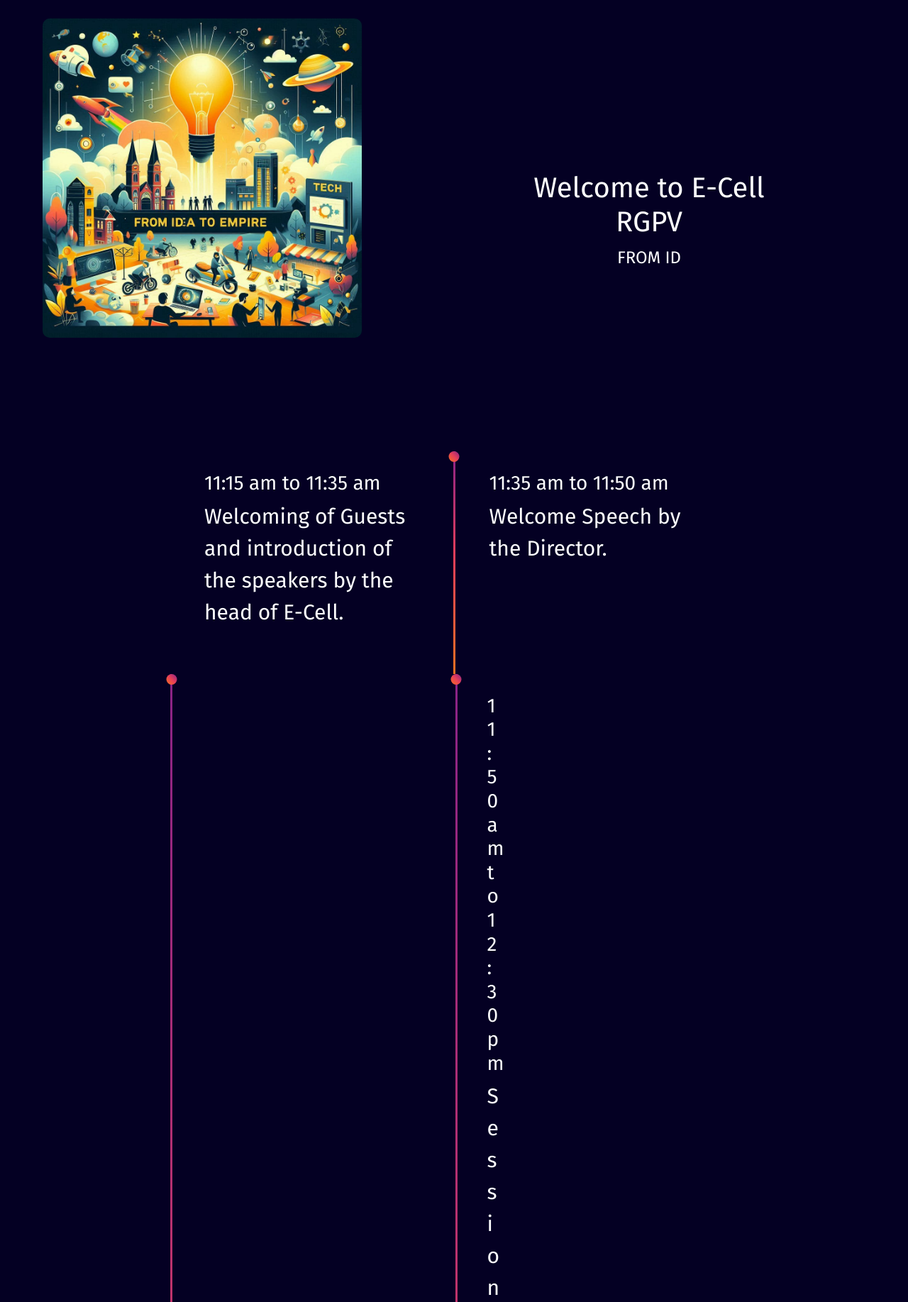
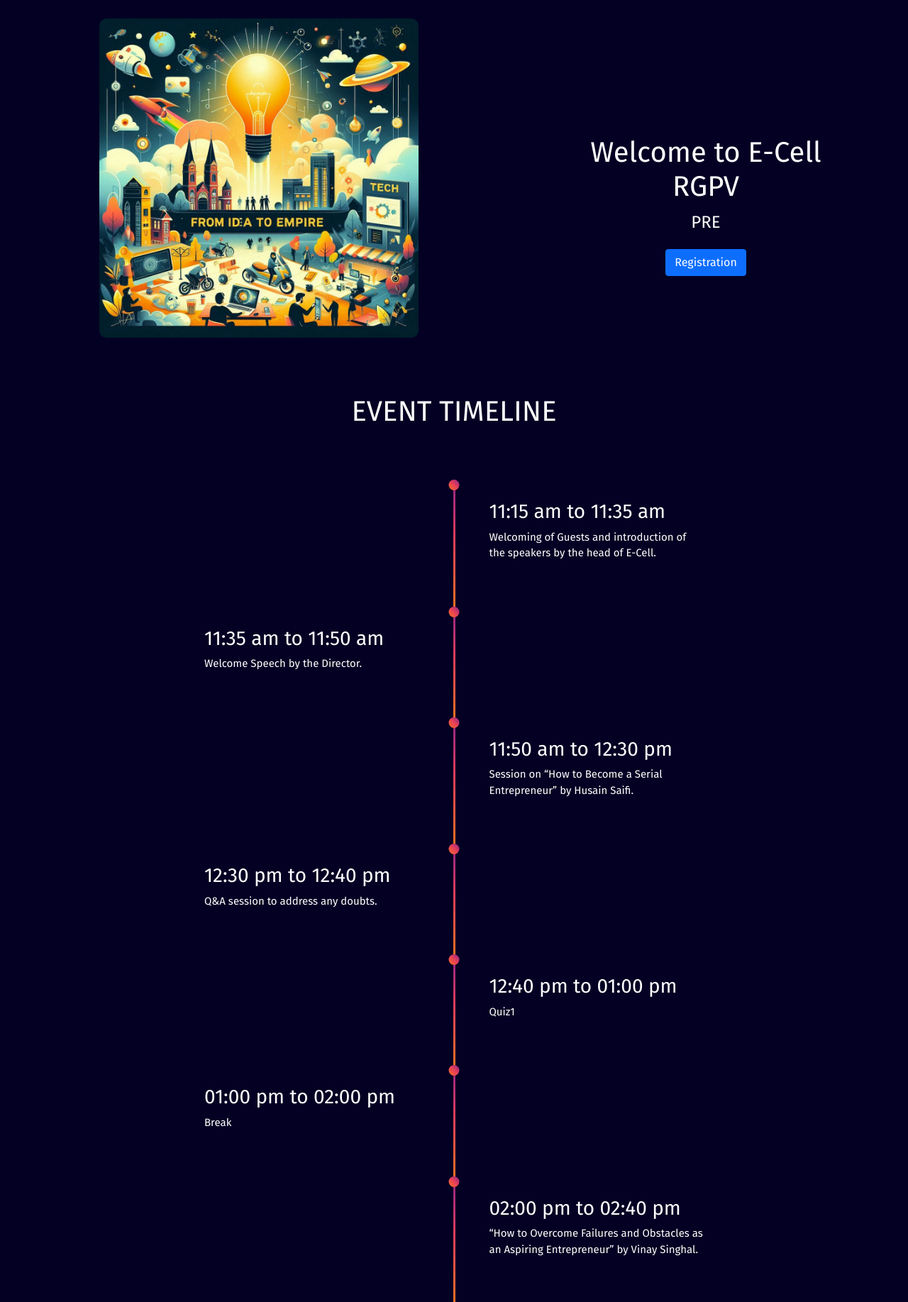
Before and after one commit to krishnapatidar458/full-stack_java, a PHP site: page / in a window 1280 px wide. Shown: the part 154-1989 px from the top of the page at 71% size. Run offline with PHP 8.4, Linux system fonts and the light colour scheme.

Commit message:
comlete timeline

```diff
--- a/Event/index.html
+++ b/Event/index.html
@@ -47,24 +47,26 @@
         <div>
             <img src="img\Designer.png" class="col-md-6">
         </div>
-        <div class="col-md-6">
-            <div class="changing-text">
+        <div class="col-md-6 text changing-text">
             <h1>Welcome to E-Cell RGPV</h1>
-                <div>
             <div id="changingText">PRESENTS</div>
-                </div>
-            </div>
+            <div><a class="btn btn-primary mt-3 pt-1.5" href="#form">Registration</a></div>
         </div>
 
     </section>
     <section class="design-section" id="Event">
+        <div class="changing-text">
+            <h1>EVENT TIMELINE</h1>
+        </div>
         <div class="timeline">
+                <div class="timeline-empty">
+                </div>
+                <div class="timeline-middle">
+                    <div class="timeline-circle"></div>
+                </div>
                 <div class="timeline-component timeline-content">
                     <h3>11:15 am to 11:35 am</h3>
                     <p>Welcoming of Guests and introduction of the speakers by the head of E-Cell.</p>
-            </div>
-            <div class="timeline-middle">
-                <div class="timeline-circle"></div>
                 </div>
                 <div class="timeline-component timeline-content">
                     <h3>11:35 am to 11:50 am</h3>
@@ -73,16 +75,29 @@
                 <div class="timeline-middle">
                     <div class="timeline-circle"></div>
                 </div>
-            <div class="timeline-component timeline-content">
+                <div class="timeline-empty">
+                </div>
+
+                <div class="timeline-empty">
+                </div>
+
+                <div class="timeline-middle">
+                    <div class="timeline-circle"></div>
+                </div>
+                <div class=" timeline-component timeline-content">
                     <h3>11:50 am to 12:30 pm</h3>
                     <p>Session on “How to Become a Serial Entrepreneur” by Husain Saifi.</p>
+                </div>
+                <div class=" timeline-component timeline-content">
+                    <h3>12:30 pm to 12:40 pm</h3>
+                    <p>Q&A session to address any doubts.</p>
                 </div>
                 <div class="timeline-middle">
                     <div class="timeline-circle"></div>
                 </div>
-            <div class="timeline-component timeline-content">
-                <h3>12:30 pm to 12:40 pm</h3>
-                <p>Q&A session to address any doubts.</p>
+                <div class="timeline-empty">
+                </div>
+                <div class="timeline-empty">
                 </div>
                 <div class="timeline-middle">
                     <div class="timeline-circle"></div>
@@ -91,12 +106,16 @@
                     <h3>12:40 pm to 01:00 pm</h3>
                     <p>Quiz1</p>
                 </div>
+                <div class="timeline-component timeline-content">
+                    <h3>01:00 pm to 02:00 pm</h3>
+                    <p>Break</p>
+                </div>
                 <div class="timeline-middle">
                     <div class="timeline-circle"></div>
                 </div>
-            <div class="timeline-component timeline-content">
-                <h3>01:00 pm to 02:00 pm</h3>
-                <p>Break</p>
+                <div class="timeline-empty">
+                </div>
+                <div class="timeline-empty">
                 </div>
                 <div class="timeline-middle">
                     <div class="timeline-circle"></div>
@@ -105,12 +124,16 @@
                     <h3>02:00 pm to 02:40 pm</h3>
                     <p>“How to Overcome Failures and Obstacles as an Aspiring Entrepreneur” by Vinay Singhal.</p>
                 </div>
+                <div class="timeline-component timeline-content">
+                    <h3>02:40 pm to 02:50 pm</h3>
+                    <p>Q&A session to address any doubts.</p>
+                </div>
                 <div class="timeline-middle">
                     <div class="timeline-circle"></div>
                 </div>
-            <div class="timeline-component timeline-content">
-                <h3>02:40 pm to 02:50 pm</h3>
-                <p>Q&A session to address any doubts.</p>
+                <div class="timeline-empty">
+                </div>
+                <div class="timeline-empty">
                 </div>
                 <div class="timeline-middle">
                     <div class="timeline-circle"></div>
@@ -119,15 +142,20 @@
                     <h3>02:50 pm to 03:10 pm</h3>
                     <p>Final quiz.</p>
                 </div>
-            <div class="timeline-middle">
-                <div class="timeline-circle"></div>
-            </div>
                 <div class="timeline-component timeline-content">
                     <h3>03:10 pm to 03:45 pm</h3>
                     <p>Closing ceremony and thank you note.</p>
                 </div>
+                <div class="timeline-middle">
+                    <div class="timeline-circle"></div>
+                </div>
+                <div class="timeline-empty">
+                </div>
+            </div>
         </div>
     </section>
+
+
 
 
 
--- a/Event/script.js
+++ b/Event/script.js
@@ -32,5 +32,5 @@ function changeText(elementId, textArray, delay) {
 }
 
 window.onload = function() {
-    changeText('changingText', ['FROM IDEA TO EMPIRE', 'PRESENTS'], 180);
+    changeText('changingText', ['FROM IDEA TO EMPIRE','JUNE 7, 2024', 'PRESENTS'], 180);
 };
--- a/Event/style.css
+++ b/Event/style.css
@@ -303,32 +303,16 @@ p {
     }
 }
 
-.banner {
-    position:relative;
-    width: 100%;
-    max-height: 380px;
-    overflow: hidden;
-    display: flex;
-    justify-content: center;
-    align-items: center;
-}
-
-.banner img {
-    width: 100%;
-    height: auto;
-    display: block;
-    object-fit: cover;
-}
-
 .changing-text {
     color: white;
     font-family: "Fira Sans", sans-serif;
     font-size: 24px;
     text-align: center;
-    margin-top: 100px;
+    /* margin-top: 100px; */
     margin-bottom: 40px;
     height: 80px;
 }
+
 
 @import url('https://fonts.googleapis.com/css2?family=Jost:wght@200;300;400&display=swap');
 .design-section {
@@ -337,7 +321,8 @@ p {
   align-items: center;
   justify-content: center;
   min-height: 100vh;
-  padding-top: 20vh;
+  padding-top: 10vh;
+  margin-bottom: 40px;
 }
 
 .design {
@@ -365,6 +350,9 @@ p {
   margin: 1rem;
   margin-bottom: 20px;
   border-radius: 6px;
+}
+.timeline-content p{
+    font-size: 15px;
 }
 
 .timeline-component {
@@ -403,6 +391,7 @@ p {
     display: flex;
     margin-left:60px;
     align-items: center;
+    justify-content: center;
 }
 
 .image img {
@@ -414,15 +403,17 @@ p {
 
 /* Changing Text Section */
 
-.changing-text {
+.image .changing-text {
     color: #fff; /* Set text color to white */
-    text-align: center;
-    /* align-items: top;  */
     padding-left: 200px;
+    display:flexbox;
+    justify-content: center;
+    align-items:flex-start;
 }
 
 .changing-text #changingText {
     font-size: 24px;
+    height: 40px;
 }
 
 /* Responsive Styles */
```
Lines whose indentation alone changed are shown as unchanged.
